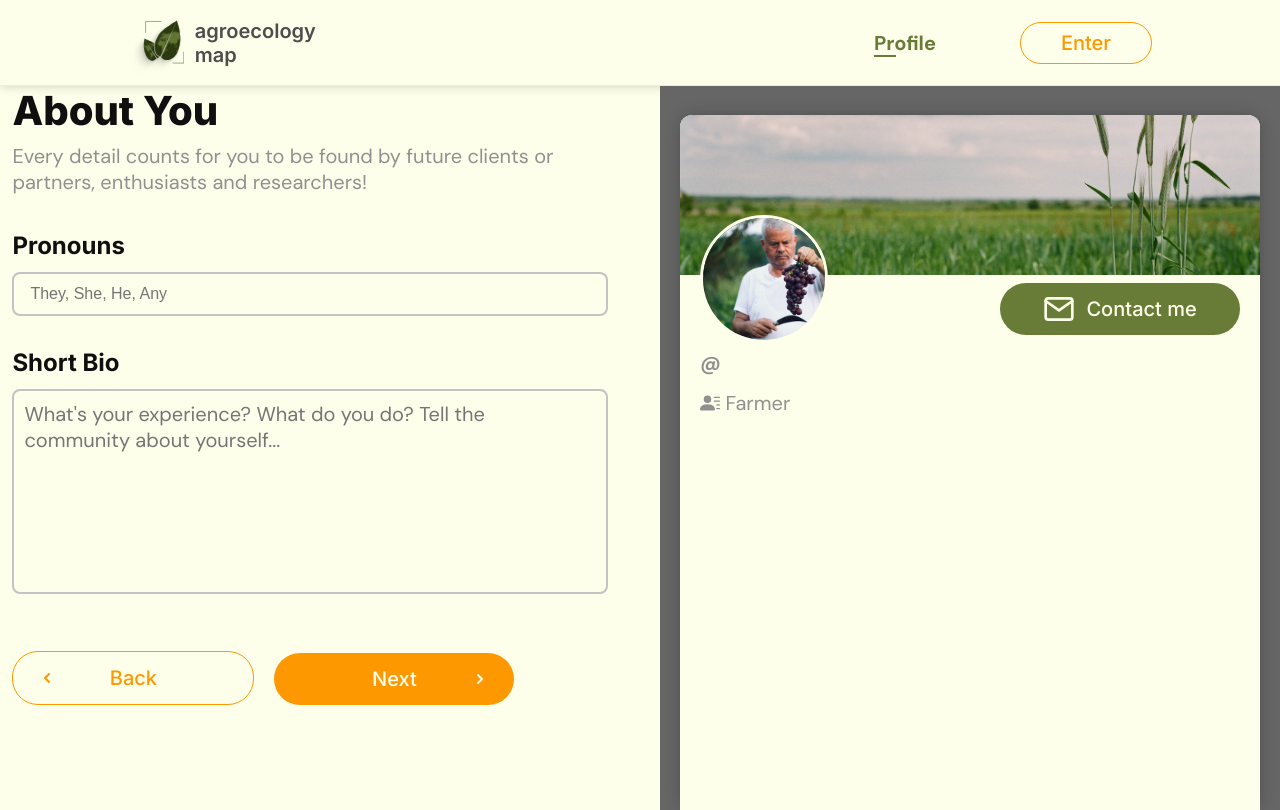
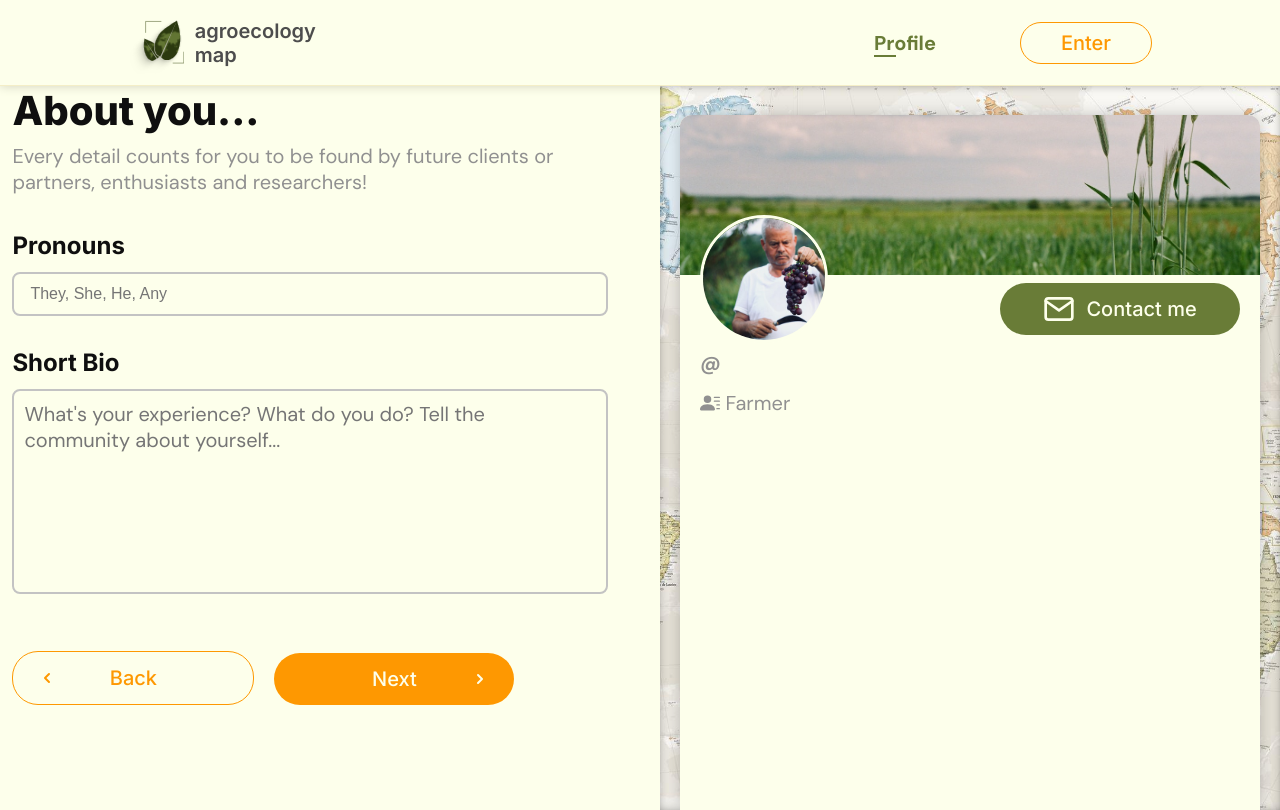
Before and after one commit to marcelo-soares-souza/Agroecology-Map-Frontend, a React (Vite) app: page /profile in a window 1280 px wide. Both pictures are taken after a click on the button "Next". Built offline with nearby package versions, Linux system fonts and the light colour scheme.

Commit message:
new: profile preview background map

```diff
--- a/src/components/Profile/AboutYou.tsx
+++ b/src/components/Profile/AboutYou.tsx
@@ -48,7 +48,7 @@ const AboutYou = (props: IAboutYou) => {
     <>
       <div className={classes.firstColumn}>
         <div className="h-group">
-          <h1 className={classes.title}>About You</h1>
+          <h1 className={classes.title}>About you...</h1>
           <p className="text-light">
             Every detail counts for you to be found by future clients or
             partners, enthusiasts and researchers!
--- a/src/components/Profile/ProfilePreview.module.css
+++ b/src/components/Profile/ProfilePreview.module.css
@@ -5,9 +5,13 @@
   align-items: center;
   justify-content: flex-end;
   background-color: #666;
+  background-image: url("../../assets/worldmap.jpg");
+  background-position: 80% 0;
+  background-size: cover;
   /* max-height: min(780px, 100vh); */
   min-height: min(100%, 720px);
   padding: 0 var(--space-0);
+  box-shadow: inset 0 0 12px -4px rgba(0,0,0,0.6);
 }
 
 .profilePreviewContainer > * {
```
